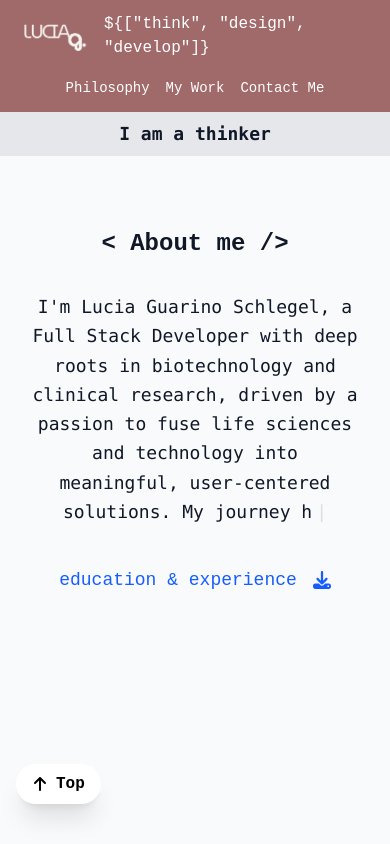
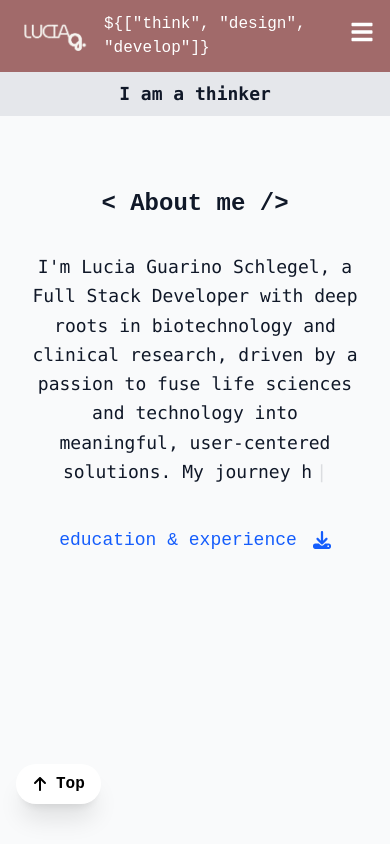
Before and after one commit to LBGuarino/myportfolio, a Next.js app in the folder myportfolio/: page / in a window 390 px wide. Shown: the top 844 px of the page. Built offline with nearby package versions, Linux system fonts and the light colour scheme.

Commit message:
final deploy corrections

```diff
--- a/myportfolio/src/components/BackToTopButton/index.tsx
+++ b/myportfolio/src/components/BackToTopButton/index.tsx
@@ -12,7 +12,7 @@ export default function BackToTopButton() {
       // Se muestra cuando estamos a 100px del final
       if (
         window.innerHeight + window.scrollY >=
-        document.body.offsetHeight - 100
+        document.body.offsetHeight - 1000
       ) {
         setIsVisible(true);
       } else {
--- a/myportfolio/src/components/Footer/index.tsx
+++ b/myportfolio/src/components/Footer/index.tsx
@@ -32,7 +32,7 @@ export default function Footer() {
             <FaGithub />
           </a>
           <Link
-            href="/contact"
+            href="mailto:guarinolucia@icloud.com"
             className="text-2xl hover:text-gray-300 transition-colors"
           >
             <FaEnvelope />
--- a/myportfolio/src/components/NavBar/index.tsx
+++ b/myportfolio/src/components/NavBar/index.tsx
@@ -1,28 +1,21 @@
 // components/NavBar.tsx
+"use client";
+import { useState } from "react";
+import { FaBars, FaTimes } from "react-icons/fa";
 import Image from "next/image";
 import Link from "next/link";
 
 export default function NavBar() {
-  return (
-    <nav className="bg-[#a16a6a] hover:bg-[#c26868] transition-colors text-white sticky top-0 z-50">
-      <div className="container mx-auto py-3 px-4 flex flex-col sm:flex-row items-center justify-between gap-4">
-        <div className="flex items-center gap-2">
-          <Image
-            src="/logo.png"
-            alt="logo"
-            width={80}
-            height={80}
-          />
-          <h3 className="text-md md:text-lg font-medium">
-            ${`{["think", "design", "develop"]}`}
-          </h3>
-        </div>
+  const [isOpen, setIsOpen] = useState(false);
 
-        <ul className="flex gap-4">
+  // Podemos definir los enlaces en una variable común para reutilizarlos
+  const links = (
+    <>
       <li>
         <Link
           href="#philosophy"
           className="text-sm md:text-lg font-medium border-b-2 border-transparent hover:border-white transition-colors pb-1"
+          onClick={() => setIsOpen(false)}
         >
           Philosophy
         </Link>
@@ -31,6 +24,7 @@ export default function NavBar() {
         <Link
           href="#work"
           className="text-sm md:text-lg font-medium border-b-2 border-transparent hover:border-white transition-colors pb-1"
+          onClick={() => setIsOpen(false)}
         >
           My Work
         </Link>
@@ -39,12 +33,43 @@ export default function NavBar() {
         <Link
           href="#contact"
           className="text-sm md:text-lg font-medium border-b-2 border-transparent hover:border-white transition-colors pb-1"
+          onClick={() => setIsOpen(false)}
         >
           Contact Me
         </Link>
       </li>
+    </>
+  );
+
+  return (
+    <nav className="bg-[#a16a6a] hover:bg-[#c26868] transition-colors text-white sticky top-0 z-50">
+      <div className="container mx-auto py-3 px-4 flex items-center justify-between">
+        <div className="flex items-center gap-2">
+          <Image src="/logo.png" alt="logo" width={80} height={80} />
+          <h3 className="text-md md:text-lg font-medium">
+            ${`{["think", "design", "develop"]}`}
+          </h3>
+        </div>
+        {/* Menú de navegación desktop */}
+        <ul className="hidden sm:flex gap-4">
+          {links}
         </ul>
+        {/* Botón de hamburguesa para mobile */}
+        <div className="sm:hidden">
+          <button
+            onClick={() => setIsOpen(!isOpen)}
+            aria-label="Toggle navigation menu"
+          >
+            {isOpen ? <FaTimes size={24} /> : <FaBars size={24} />}
+          </button>
         </div>
+      </div>
+      {/* Menú de navegación mobile */}
+      {isOpen && (
+        <ul className="sm:hidden flex flex-col gap-4 bg-[#a16a6a] p-4">
+          {links}
+        </ul>
+      )}
     </nav>
   );
 }
--- a/myportfolio/src/components/ProjectsSection/index.tsx
+++ b/myportfolio/src/components/ProjectsSection/index.tsx
@@ -92,7 +92,7 @@ export default function ProjectsSection() {
             </div>
             {/* Contenido de la tarjeta */}
             <div className="p-6 flex flex-col items-center">
-              <h3 className="text-xl font-bold mb-2">{project.title}</h3>
+              <h3 className="text-xl text-center font-bold mb-2">{project.title}</h3>
               <p className="text-gray-600 text-center mb-4">
                 {project.description}
               </p>
```
Lines whose indentation alone changed are shown as unchanged.
